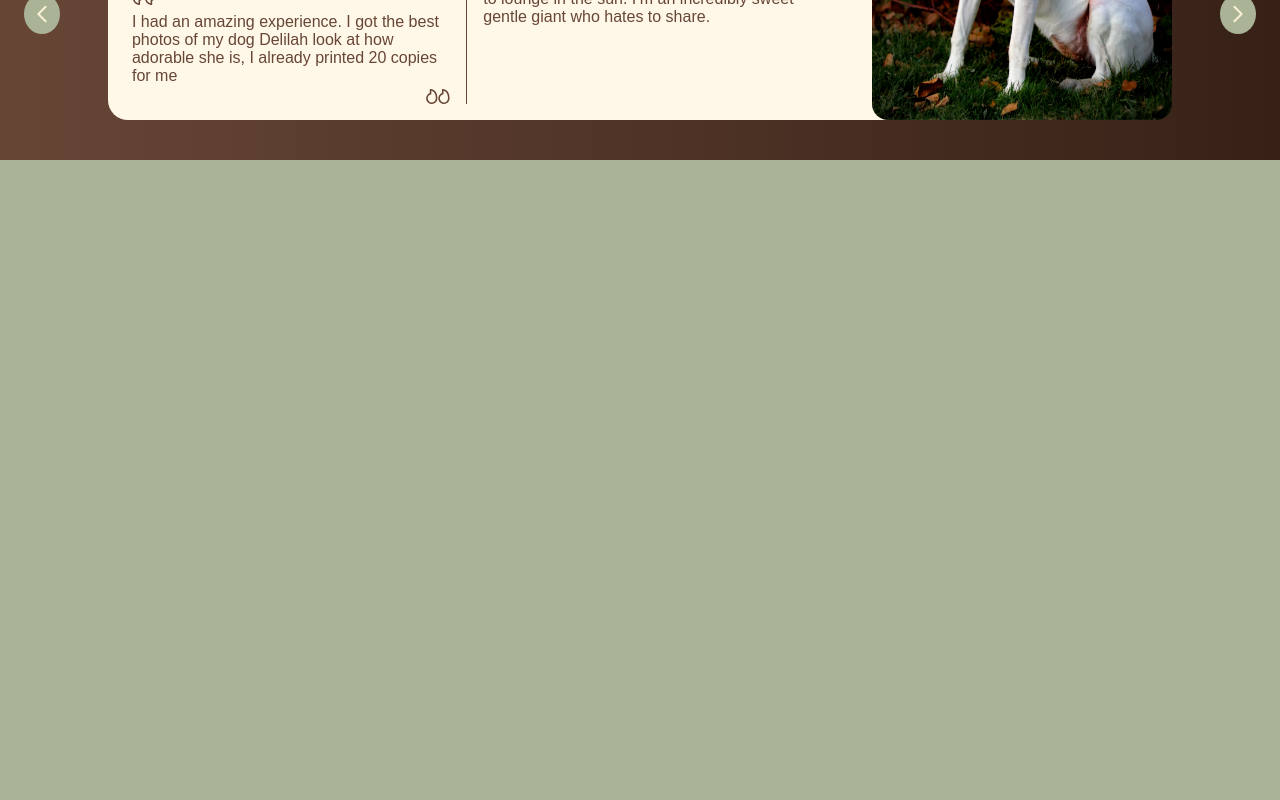
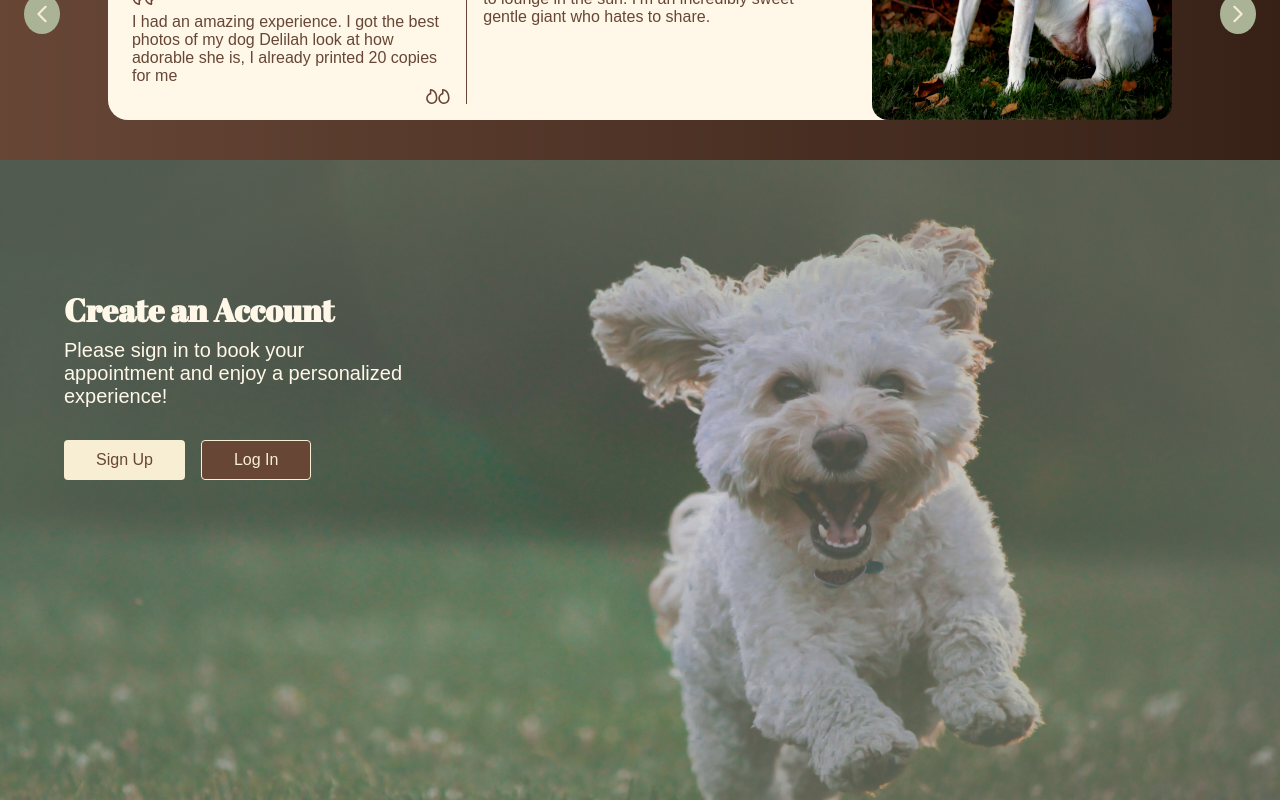
Before and after one commit to alejo2198/bark-and-lens-client, a Next.js app: page / in a window 1280 px wide. Shown: the part 2284-3084 px from the top of the page. Before the commit the page ends 2444 px from the top, so only its background shows below. Built offline with nearby package versions, Linux system fonts and the light colour scheme; a web font is replaced by a local one.

Commit message:
complete cta section

```diff
--- a/app/components/UI/Button/Button.scss
+++ b/app/components/UI/Button/Button.scss
@@ -21,3 +21,7 @@
     border: 0.05rem solid #f7eed3;
   }
 }
+.buttons{
+  display: flex;
+  gap:1rem
+}
--- a/app/page.js
+++ b/app/page.js
@@ -2,6 +2,7 @@ import Header from "./components/Header/Header";
 import Services from "./sections/Services/Services";
 import Inspiration from "./sections/Inspiration/Inspiration";
 import Testimonials from "./sections/Testimonials/Testimonials";
+import CTASection from "./sections/CTASection/CTASection";
 
 export default function Home() {
   return (
@@ -11,6 +12,7 @@ export default function Home() {
       <Services/>
       <Inspiration/>
       <Testimonials/>
+      <CTASection/>
     </main>
     </>
   );
--- /dev/null
+++ b/app/sections/CTASection/CTASection.jsx
@@ -0,0 +1,21 @@
+import "./CTASection.scss";
+import Button from "@/app/components/UI/Button/Button";
+const CTASection = () => {
+  return (
+    <section className="cta" id="cta">
+      <div className="overlay"></div>
+      <div className="cta__content">
+        <h2 className="cta__header">Create an Account</h2>
+        <p className="cta__text">
+          Please sign in to book your appointment and enjoy a personalized
+          experience!
+        </p>
+        <div className="buttons">
+          <Button variant="signup" text="Sign Up" />
+          <Button variant="login" text="Log In" />
+        </div>
+      </div>
+    </section>
+  );
+};
+export default CTASection;
--- /dev/null
+++ b/app/sections/CTASection/CTASection.scss
@@ -0,0 +1,39 @@
+@use "../../styles/variables" as *;
+.cta {
+  background-image: url("../../../public/images/cta-puppy.png");
+  background-size: cover;
+  background-position: left;
+  min-height: 80vh;
+  position: relative;
+  &__content {
+    position: relative;
+    z-index: 2;
+    color:$secondary-color;
+    padding:10% 5%;
+    display: flex;
+    flex-direction: column;
+    width: 30rem;
+  }
+  &__header{
+    margin-bottom: .5rem;
+    font-size: 2rem;
+  }
+  &__text{
+    margin-bottom: 2rem;
+    font-size: 1.25rem;
+  }
+
+}
+.overlay {
+  position: absolute;
+  top: 0;
+  left: 0;
+  width: 100%;
+  height: 100%;
+  background: radial-gradient(
+    50% 50% at 50% 50%,
+    rgba(170, 179, 150, 0.3) 0%,
+    rgba(134, 141, 116, 0.6) 100%
+  ); /* Change the RGBA values to adjust the opacity and color of the overlay */
+  z-index: 1;
+}
```
Also changed, not shown: public/images/cta-puppy.png (added).
